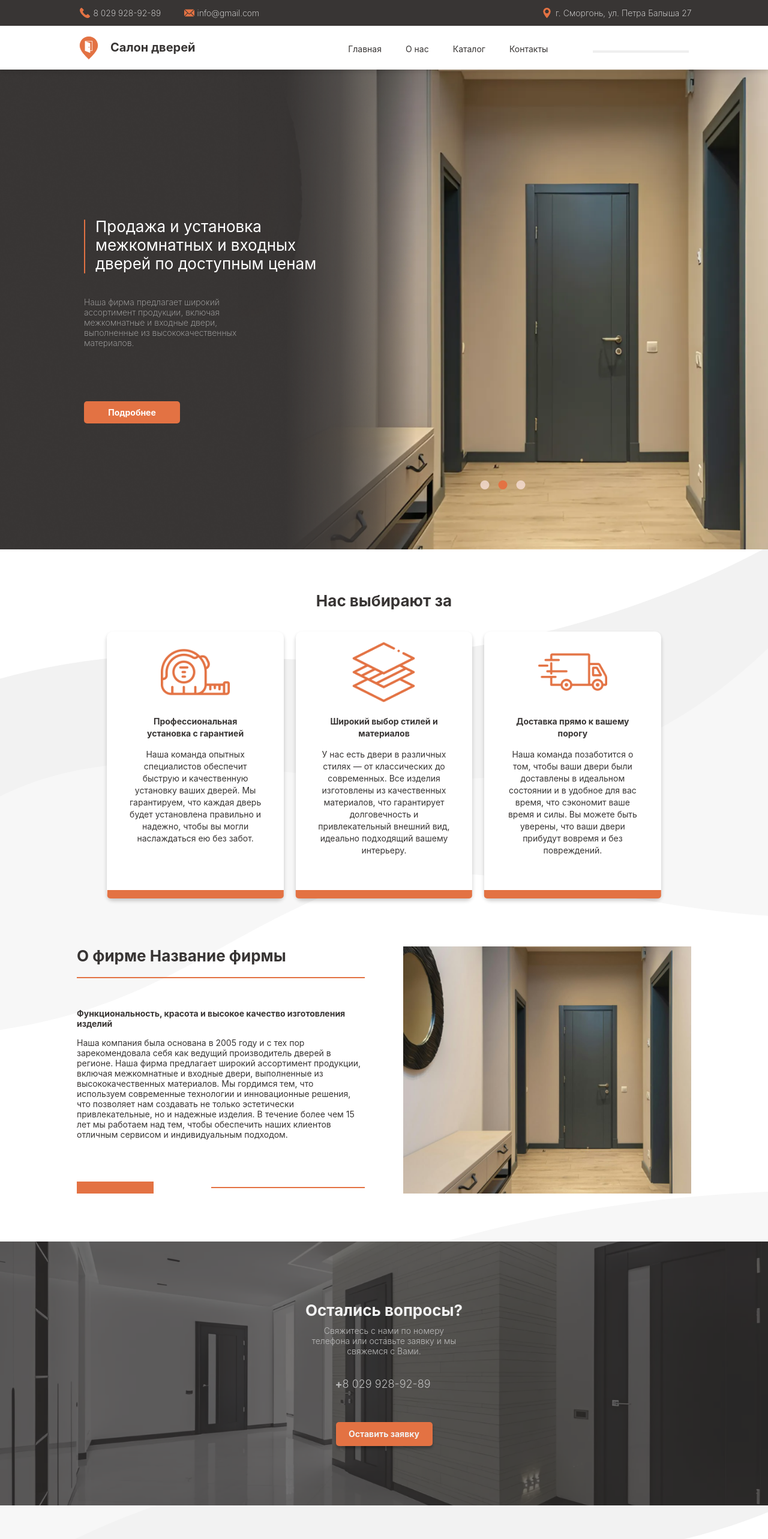
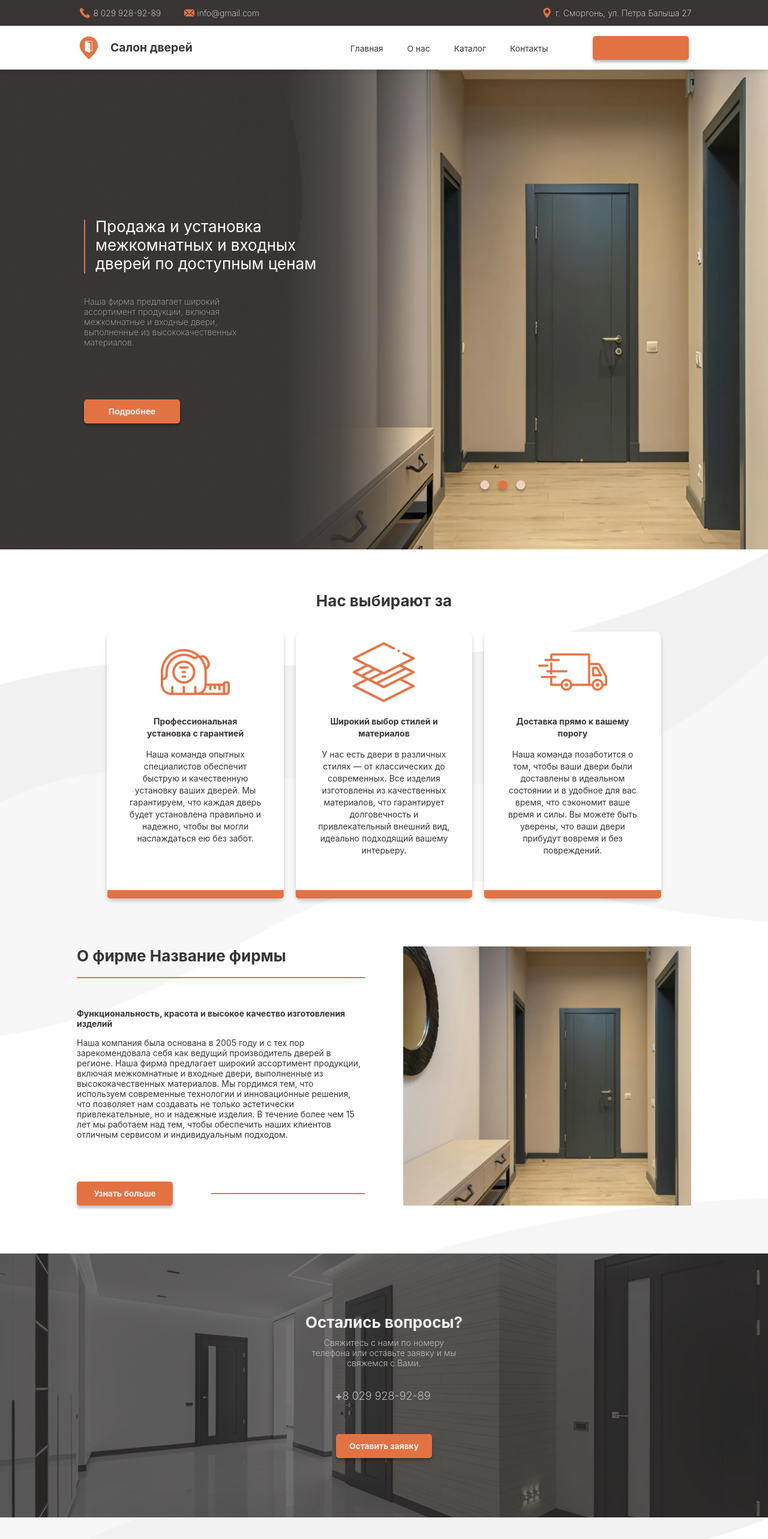
Before and after one commit to WebSVA/Project_Salon_dverey, a React (Create React App) app: page / in a window 1280 px wide. Shown: the top 2566 px of the page at 60% size. Built offline with nearby package versions, Linux system fonts and the light colour scheme.

Commit message:
font media

```diff
--- a/src/App.js
+++ b/src/App.js
@@ -13,6 +13,8 @@ import HomePage from './pages/HomePage';
 
 import logoIcon from './assets/logo.svg';
 import "./styles/animation/animation.css";
+import "./styles/button.css";
+
 
 function App(){
   useEffect(() => {
--- a/src/components/AboutUsSection.js
+++ b/src/components/AboutUsSection.js
@@ -36,12 +36,7 @@ function AboutUsSection(){
                     </p>
                 </div>
                 <div className="button-with-line">
-                    <div className="button"></div>
-                    {/* <Button
-                            text="Узнать больше"
-                            isModal={true}
-                            onClick={openModal}
-                        /> */}
+                    <Button  className="button-link-aboutUs" text = "Узнать больше"/>
                     <div className="separation-line-2"></div>
                 </div>
             </div>
--- a/src/pages/HomePage.js
+++ b/src/pages/HomePage.js
@@ -3,6 +3,7 @@ import ShadowSlider from '../components/ShadowSlider'
 import PreferencesContainer from '../components/PreferencesContainer';
 import AboutUsSection from '../components/AboutUsSection'
 import Parallax from '../components/Parallax';
+
 
 function HomePage(){
     return(
--- a/src/styles/aboutUsSection.css
+++ b/src/styles/aboutUsSection.css
@@ -61,13 +61,7 @@
     width: 20vw;
     border-top: 2px solid #e37243;
 }
-/* див баттон */
-.button{
-    background-color: #e37243;
-    width: 10vw;
-    height: 20px;
-    margin-right: 20px;
-}
+
 
 .separation-container:first-child{
     margin-right: 5vw;
--- a/src/styles/app.css
+++ b/src/styles/app.css
@@ -10,11 +10,29 @@ header {
     z-index: 1000;
     box-shadow: 0 4px 6px rgba(0, 0, 0, 0.1);
 }
+/* все шрифты исправляем на формулу калк:
+14px - это минималка на 320px устройства,
+14px + 6 = 20px - это размеры в фигме все остальное оставляем также*/
 .title-company{
-    font: 700 20px Inter, sans-serif;
+    font: 700 calc(14px + 6 * (100vw/1440) ) Inter, sans-serif;
     padding-left: 20px;
     margin-top: 3px;
     color: #383534;
+}
+/* это пишем обязательно на размер 480px без этого верхняя формула не имеет смысла на мобобилки
+принцип тотже 14px - это граница размера для телефона 6 для того чтобы добить
+до фигмовского размера все остально оставляем у себя также  */
+
+/* размеры: там где было 26 те заголовки пишем 20px + 6
+там где 14px пишем 12px + 2, где 20px это мой пример пишем как тут
+остальных быть не длжно только такие размеры если что уточняем у меня*/
+@media (max-width: 480px) {
+    .title-company{
+        font-size: calc(14px + (6 + 6 * 0.7)*((100vw - 320px)) / 1440);
+    }
+    .links{
+        font-size: calc(12px + (2 + 2 * 0.7)*((100vw - 320px)) / 1440);
+    }
 }
 .container-header{
     width: 80%;
@@ -37,6 +55,7 @@ header {
 
 .link-container{
     display: flex;
+    align-items: center;
     gap: 3.125vw;
     padding-right: 5.833vw;
 }
@@ -47,8 +66,8 @@ button{
 
 .links{
     margin-top: 3px;
-    font: 400 14px Inter, sans-serif;
-    text-decoration: none; /* Убирает подчеркивание */
+    font: 400 calc(12px + 2 * (100vw/1440) ) Inter, sans-serif;
+    text-decoration: none;
     color: #383534;
 }
 .logo{
--- /dev/null
+++ b/src/styles/button.css
@@ -0,0 +1,24 @@
+button{
+    box-sizing: border-box;
+    display: block;
+    flex: 0 0 auto;
+    width: 160px;
+    height: 40px;
+    font: 700 calc(12px + 2 * (100vw/1440) ) Inter, sans-serif;
+    color: #f2f2f2;
+    cursor: pointer;
+    background: #e37243;
+    border: none;
+    border-radius: 5px;
+    box-shadow: 0px 4px 4px rgba(0, 0, 0, 0.25);
+}
+button:hover {
+    background: #d86a3e;
+    color: #dcdcdc; /* Цвет при наведении */
+}
+
+button:active {
+    background: #c65f34; /* Цвет при нажатии */
+    transform: translateY(2px); /* Эффект нажатия */
+    box-shadow: 0px 2px 2px rgba(0, 0, 0, 0.25); /* Уменьшение тени при нажатии */
+}
--- a/src/styles/parallax.css
+++ b/src/styles/parallax.css
@@ -43,20 +43,9 @@
     font: 300 18px Inter, sans-serif;
   }
   .call-to-action-btn {
-    box-sizing: border-box;
-    display: block;
-    flex: 0 0 auto;
-    width: 161px;
-    min-width: 161px;
-    height: 40px;
+
     margin-top: 53px;
-    font: 700 14px Inter, sans-serif;
-    color: #f2f2f2;
-    cursor: pointer;
-    background: #e37243;
-    border: none;
-    border-radius: 5px;
-    box-shadow: 0px 4px 4px rgba(0, 0, 0, 0.25);
+
   }
   .contact-section2 {
     display: flex;
--- a/src/styles/shadow.css
+++ b/src/styles/shadow.css
@@ -39,12 +39,7 @@
     display: block;
     margin-top: 20px;
     padding: 10px 20px;
-    background-color: #e37243;
-    color: white;
-    border: none;
-    border-radius: 5px;
-    cursor: pointer;
-    font: 700 14px Inter, sans-serif;
+
   }
   .door-sales-section {
     display: flex;
```
